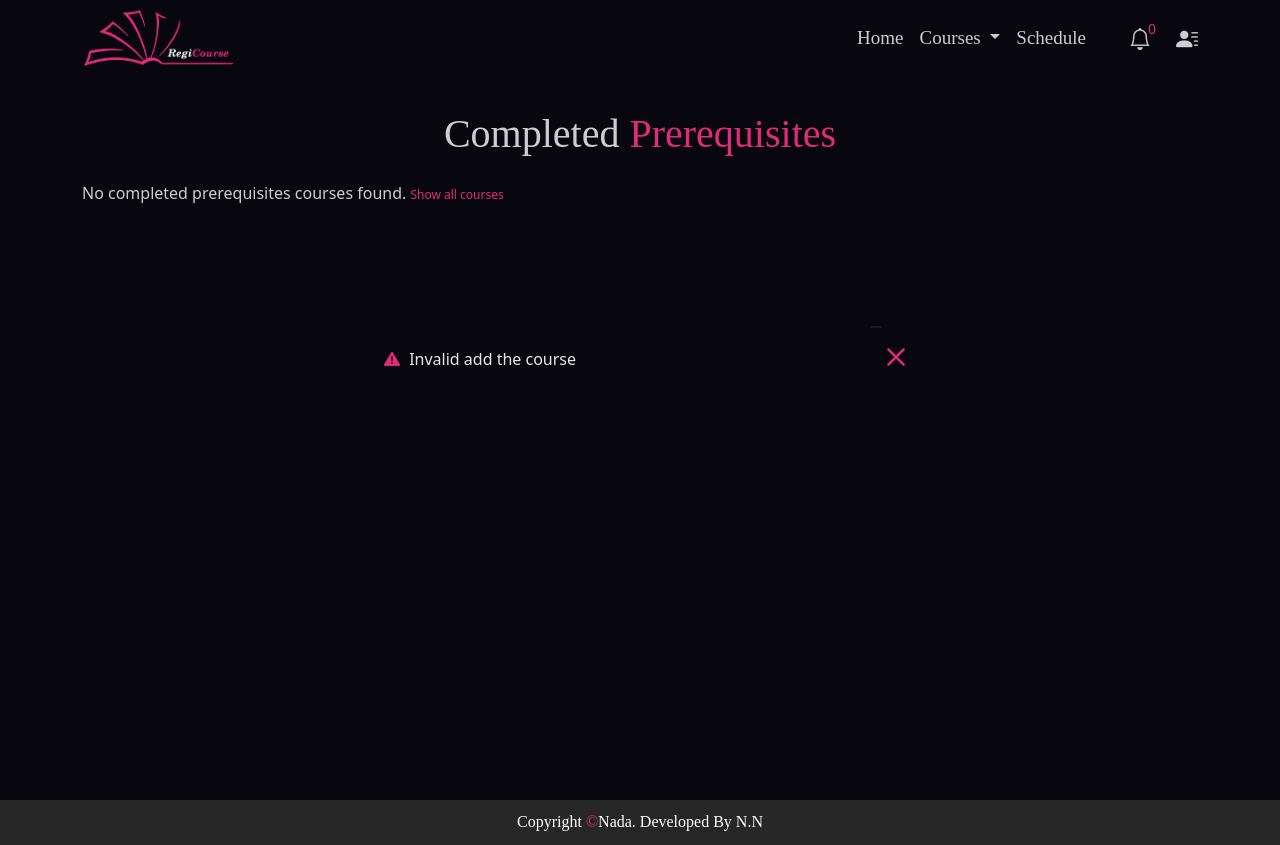
After one commit to nadanaseraldeen/RegiCourse, a Django app: page /completedPreAddToSchedule/ in a window 1280 px wide. The commit adds this page. Run offline with Django 5.2, Linux system fonts and the light colour scheme.

Commit message:
display only courses that student has completed their prereq

```diff
--- /dev/null
+++ b/RegiCourse_App/templates/completedPrerequisites.html
@@ -0,0 +1,74 @@
+{% extends 'master.html' %}
+
+{% block title %}
+  Completed Prerequisites Page
+{% endblock %}
+
+{% block content %}
+    {% if schedule_message2 %}
+    <div class="row justify-content-center">
+        <div class="col-md-6 scheduleMess">
+            <div class="alert scheduleMessage alert-dismissible fade show" role="alert">
+                <i class="bi bi-exclamation-triangle-fill"></i>
+               {{ schedule_message2 }}
+<button type="button" class="closeButton" data-bs-dismiss="alert" aria-label="Close">
+       <i class="bi bi-x"></i>
+</button>
+            </div>
+        </div>
+    </div>
+    {% endif %}
+
+<h1 class="completedPer" > Completed <span>Prerequisites</span></h1>
+
+
+
+<div class="row row-cols-1 row-cols-md-3 g-4 mt-4 mb-5">
+    {% for completedPrere in completedPreres %}
+    <div class="col">
+        <div class="card card-back h-100">
+            {% load static %}
+            <img src="{% static 'images/logof.png' %}" class="card-img-top" alt="Course Image">
+            <div class="card-body">
+                <h5 class="card-title"><strong>{{ completedPrere.course_name }}</strong></h5>
+                <h6 class="card-subtitle mb-3">{{ completedPrere.course_code }}</h6>
+                <p class="card-text"><strong>Instructor:</strong> {{ completedPrere.instructor_name }}</p>
+                <p class="card-text"><strong>Description:</strong> {{ completedPrere.description }}</p>
+                <p class="card-text"><strong>Prerequisites:</strong> {{ completedPrere.prerequisites }}</p>
+                <p class="card-text"><strong>Available Spots:</strong> {{ completedPrere.available_spots }} / {{ completedPrere.capacity }}</p>
+            </div>
+            <div class="card-footer">
+                <small class="d-flex justify-content-start">
+                        <span style="margin-right: 15px; font-size: 12px;color: rgba(255, 255, 255, 0.6);"><strong>Day:</strong> {{ completedPrere.schedule.days }}</span>
+                        <span style="margin-right: 15px; font-size: 12px;color: rgba(255, 255, 255, 0.6);"><strong>Start:</strong> {{ completedPrere.schedule.startTime|time:"H:i" }}</span>
+                        <span style="margin-right: 15px; font-size: 12px;color: rgba(255, 255, 255, 0.6);"><strong>End:</strong> {{ completedPrere.schedule.endTime|time:"H:i" }}</span>
+                        <span style="margin-right: 15px; font-size: 12px;color: rgba(255, 255, 255, 0.6);"><strong>Room:</strong> {{ completedPrere.schedule.roomNo }}</span>
+                </small>
+            </div>
+
+            <div class="card-footer">
+
+
+
+                <form action="{% url 'completedPreAddToSchedule' %}" method="POST">
+    {% csrf_token %}
+
+    <input type="hidden" name="course_code" value="{{ completedPrere.course_code }}">
+    <button class="addSchedule" type="submit">Add to Schedule</button>
+</form>
+
+
+            </div>
+        </div>
+    </div>
+    {% empty %}
+    <div class="col-md-12 noCourses">
+        <p>No completed prerequisites courses found. <a class="link" href="{% url 'courses' %}">Show all courses</a></p>
+    </div>
+
+
+    {% endfor %}
+</div>
+
+
+{% endblock %}
--- a/RegiCourse_App/templates/master.html
+++ b/RegiCourse_App/templates/master.html
@@ -25,9 +25,28 @@
                 >Home</a
               >
             </li>
+
+<!--
+
             <li class="nav-item">
               <a class="nav-link" href="{% url 'courses' %}">Courses</a>
             </li>
+
+-->
+                  <li class="nav-item ">
+                    <a class=" dropdown-toggle nav-link" href="#"  role="button" data-bs-toggle="dropdown" aria-expanded="false">
+                       Courses
+                    </a>
+                    <ul class="dropdown-menu coursesMenu" aria-labelledby="navbarDropdown">
+
+                        <li><a class="" href="{% url 'courses' %}">All Courses</a> </li>
+                        <li><a class="" href="{% url 'completedPre' %}">Completed Prerequisites</a> </li>
+
+                    </ul>
+
+
+
+
             <li class="nav-item">
               <a class="nav-link" href="{% url 'schedule' %}">Schedule</a>
             </li>
@@ -39,7 +58,7 @@
                     <a class=" dropdown notifi" href="#" id="navbarDropdown" role="button" data-bs-toggle="dropdown" aria-expanded="false">
                         <i class="bi bi-bell"></i><span class="notificationLength">{{ notifications|length }}</span>
                     </a>
-                    <ul class="dropdown-menu dropNoti" aria-labelledby="navbarDropdown">
+                    <ul class=" dropdown-menu dropdown-menu-2 dropNoti" aria-labelledby="navbarDropdown">
                         {% for notification in notifications %}
                             <li>
                                 <a class="" href="#">
@@ -59,7 +78,7 @@
                     <a class=" dropdown "  role="button" data-bs-toggle="dropdown" aria-expanded="false">
                         <i class="bi bi-person-lines-fill"></i>
                     </a>
-              <ul class="dropdown-menu logout">
+              <ul class="dropdown-menu dropdown-menu-2 logout">
                     <li><a class="" href="{% url 'logout' %}">Logout</a></li>
               </ul>
                </li>
--- a/RegiCourse_App/urls.py
+++ b/RegiCourse_App/urls.py
@@ -16,5 +16,7 @@ urlpatterns = [
     path('courses/', views.courses, name='courses'),
     path('schedule/', views.schedule, name='schedule'),
     path('addToSchedule/', views.addToSchedule, name='addToSchedule'),
+    path('completedPre/', views.completedPre, name='completedPre'),
+    path('completedPreAddToSchedule/',views.completedPreAddToSchedule, name='completedPreAddToSchedule')
 
 ]
--- a/RegiCourse_App/views.py
+++ b/RegiCourse_App/views.py
@@ -1,12 +1,11 @@
 from django.contrib.auth.hashers import make_password, check_password
-from django.contrib.auth.models import User
+
 from django.http import HttpResponse
 from django.shortcuts import render
 from django.shortcuts import redirect
 from django.contrib import messages
 
 from RegiCourse_App.models import Students, Courses, StudentsReg, Notification
-from django.contrib.auth import logout, authenticate
 
 
 def master(request):
@@ -170,3 +169,77 @@ def schedule(request):
     registered_courses = StudentsReg.objects.filter(student__student_Id=student_id, completed=False).select_related('course')
     student_name = request.session.get('student_name')
     return render(request, 'schedule.html', {'registered_courses': registered_courses, 'student_name': student_name,'notifications': notifications})
+
+
+def completedPre(request):
+    student_id = request.session.get('student_id')
+
+    if not student_id:
+        return redirect('login')
+
+    notifications = Notification.objects.all()
+    try:
+        student = Students.objects.get(student_Id=student_id)
+    except Students.DoesNotExist:
+        return redirect('login')
+
+    completedPreres = Courses.objects.filter(prerequisites__studentsreg__student=student,
+                                             prerequisites__studentsreg__completed=True) | \
+                      Courses.objects.filter(prerequisites__isnull=True)
+
+    for completedPrere in completedPreres:
+            completedPrere.available_spots = completedPrere.capacity - completedPrere.studentsreg_set.count()
+    return render(request,'completedPrerequisites.html', {'completedPreres':completedPreres,'notifications':notifications})
+
+
+def completedPreAddToSchedule(request):
+    if request.method == 'POST':
+        student_id = request.session.get('student_id')
+        course_code = request.POST.get('course_code')
+        notifications = Notification.objects.all()
+
+        if student_id is None:
+            schedule_message2 = "User not logged in"
+        else:
+            student = Students.objects.get(student_Id=student_id)
+            try:
+                course = Courses.objects.get(course_code=course_code)
+                available_spots = course.capacity - course.studentsreg_set.count()
+
+
+                if StudentsReg.objects.filter(student=student, course__course_code=course.course_code).exists():
+                    schedule_message2 = "Student is already registered for this course"
+                elif available_spots <= 0:
+                    schedule_message2 = "No available spots for this course"
+
+                elif StudentsReg.objects.filter(student=student, completed=False,
+                                                course__schedule=course.schedule).exists():
+                    schedule_message2 = "Course schedule clashes with another registered course"
+
+                else:
+                    registration = StudentsReg(student=student, course=course)
+                    registration.save()
+                    return redirect('schedule')
+            except Courses.DoesNotExist:
+                schedule_message2 = "Course does not exist"
+
+        completedPreres = Courses.objects.filter(prerequisites__studentsreg__student=student, prerequisites__studentsreg__completed=True) | \
+                          Courses.objects.filter(prerequisites__isnull=True)
+
+        #    Q(prerequisites__studentsreg__student=student, prerequisites__studentsreg__completed=True) |
+         #   Q(prerequisites__isnull=True)
+       # ).distinct()
+
+
+
+        for completedPrere in completedPreres:
+            completedPrere.available_spots = completedPrere.capacity - completedPrere.studentsreg_set.count()
+
+        return render(request, 'completedPrerequisites.html', {
+            'completedPreres': completedPreres,
+            'schedule_message2': schedule_message2,
+            'notifications': notifications
+        })
+    else:
+        schedule_message2 = "Invalid add the course"
+        return render(request, 'completedPrerequisites.html', {'schedule_message2': schedule_message2})
--- a/static/css/style.css
+++ b/static/css/style.css
@@ -101,7 +101,7 @@ height:48px;
 
 .courses{
     font-family: 'Times New Roman', Times, serif;
-    margin-top:130px;
+    margin-top:110px;
     color: rgb(226, 43, 119);
     text-align:center;
 }
@@ -405,18 +405,65 @@ position:absolute;
 top: 5px;
 }
 
-.dropdown-menu li:hover{
+.dropdown-menu-2 li:hover{
 
 background-color: #1a1a1d;
 
 }
 
-.dropdown-menu li  a{
+.dropdown-menu-2 li  a{
 color: rgba(255, 255, 255, 0.8) !important;
 text-decoration:none;
 }
 
 
-.dropdown-menu li:last-child{
+.dropdown-menu-2 li:last-child{
 border-bottom:none;
 }
+
+.coursesMenu{
+width: 190px;
+border:1px solid #1a1a1d;
+background-color:#080710;
+border-radius: 4px;
+position:absolute;
+right:89px;
+padding-top:0px;
+padding-bottom:0px;
+
+}
+
+
+.coursesMenu li  {
+padding-left:10px;
+padding-top:5px;
+padding-bottom:4px;
+cursor:pointer;
+
+}
+.coursesMenu li a{
+color: rgba(255, 255, 255, 0.8) !important;
+text-decoration:none;
+    font-family: 'Times New Roman', Times, serif;
+font-size:17px;
+
+}
+
+.coursesMenu li:hover{
+
+background-color: #1a1a1d;
+
+}
+
+.completedPer{
+    font-family: 'Times New Roman', Times, serif;
+    margin-top:110px;
+    color: rgba(255, 255, 255, 0.8);
+    text-align:center;
+
+}
+.completedPer span{
+    color: rgb(226, 43, 119);
+
+
+}
```
Also changed, not shown: RegiCourse_App/templates/admin/login.html (deleted, +0 -68 lines).
